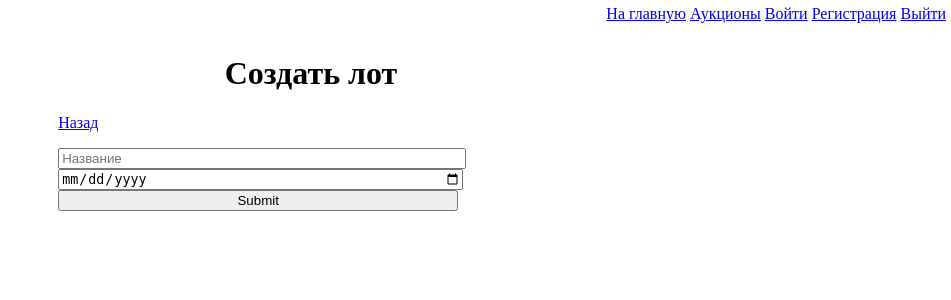
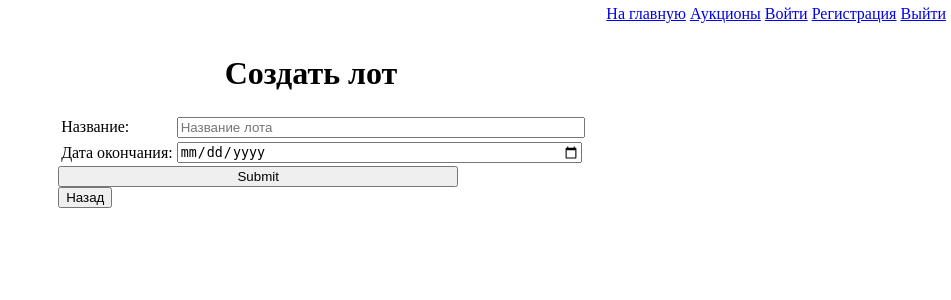
Before and after one commit to alxkolb/php-labs, a PHP site: page /auctions/add.php in a window 1280 px wide; the page is wider, and only the part inside the window is pictured. Shown: the top 300 px of that part, without its empty margins (329-1280 px from the left). Run offline with PHP 8.4, Linux system fonts and the light colour scheme; the visitor is signed in with stand-in values (Sample User, id 1).

Commit message:
Внешний вид формы добавления лотов

```diff
--- a/app/auctions/add.php
+++ b/app/auctions/add.php
@@ -19,13 +19,20 @@ if ($_SESSION['priveleges'] !== 'admin') {
         }
 </style>
 
+<div>
 <form method="get">
-    <p><a href="./">Назад</a></p>
-    <input name="title" type="text" placeholder="Название" required="true" />
-    <br /><input name="endTime" type="date" placeholder="Время окончания" required="true" />
+    <table><tr>
+        <td>Название: </td>
+        <td><input name="title" type="text" placeholder="Название лота" required="true" /></td>
+    </tr><tr>
+        <td>Дата окончания: </td>
+        <td><input name="endTime" type="date" placeholder="Время окончания" required="true" /></td>
+    </tr></table>
     <input name="send" type="hidden" value="true"/>
-    <br /><input type="submit" />
+    <input type="submit" />
+    <br /><button onclick="history.back()">Назад</button>
 </form>
+</div>
 <?php
     if (isset($_REQUEST['send'])) {
         $title = $_REQUEST['title'];
```
